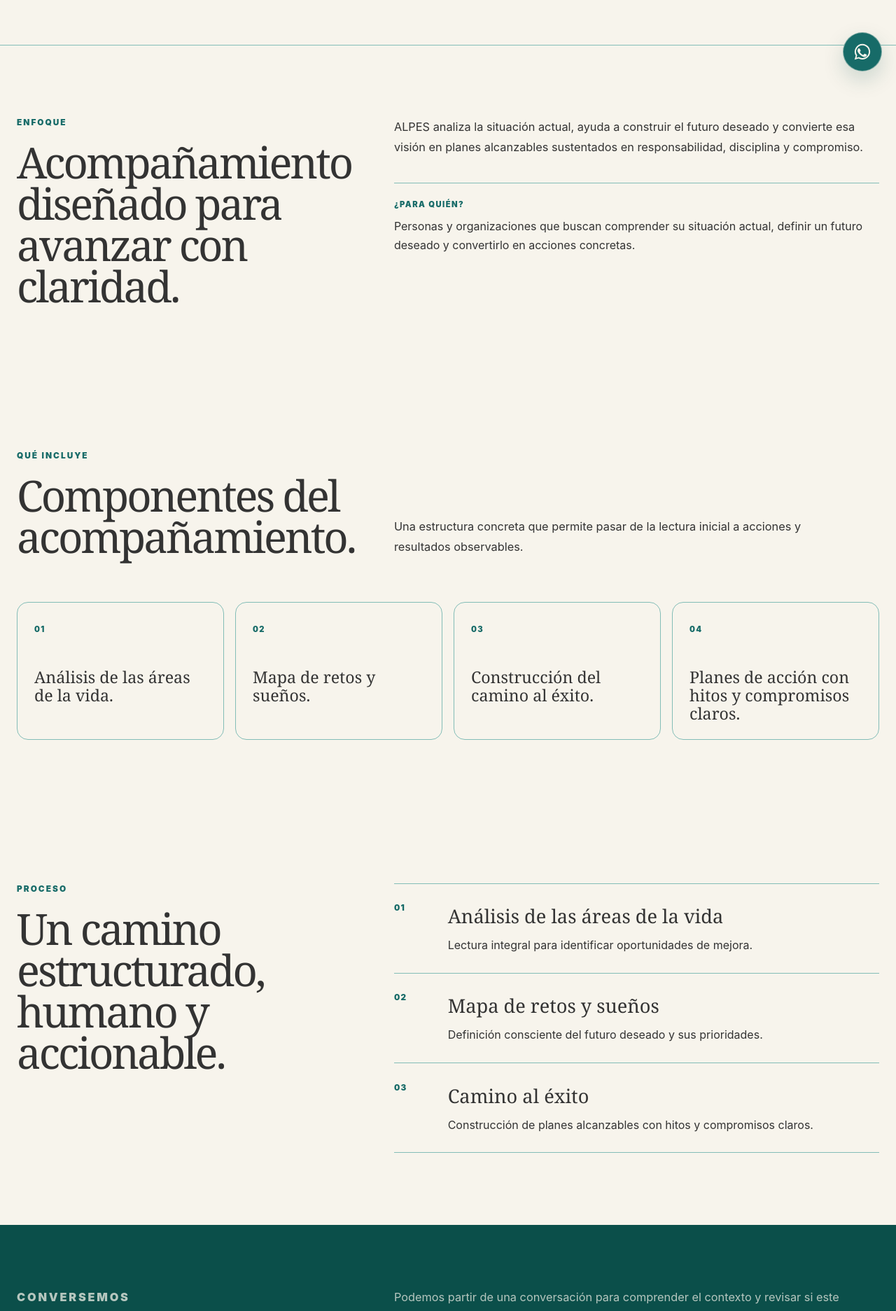
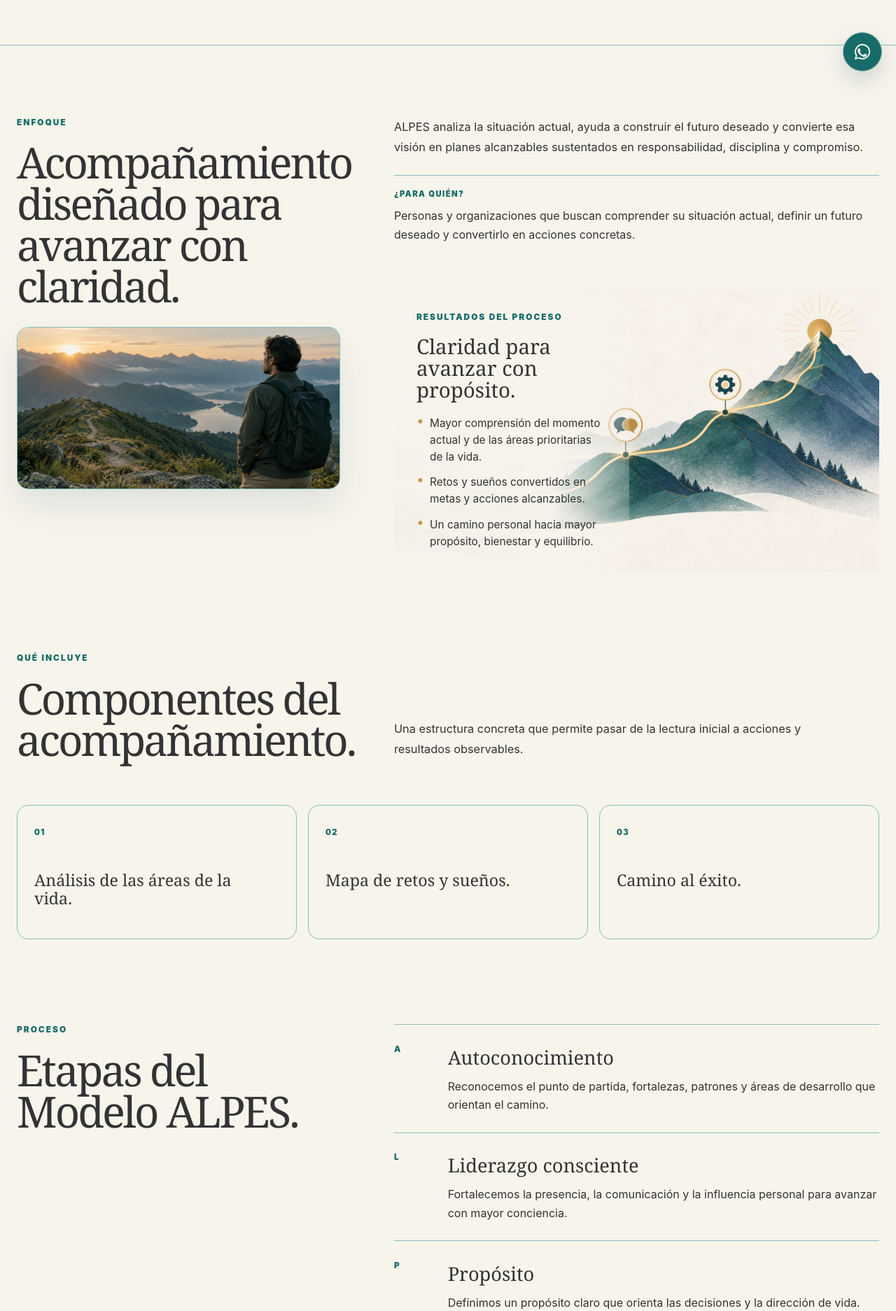
Before and after one commit to CortinezO98/alpes-portal, a Django app: page /modelo-alpes/ in a window 1280 px wide. Shown: the part 678-2551 px from the top of the page at 70% size. Run offline with Django 5.2, Linux system fonts and the light colour scheme.

Commit message:
feat: add ALPES model detail

```diff
--- a/static/css/pages/service-detail-polish.css
+++ b/static/css/pages/service-detail-polish.css
@@ -28,7 +28,8 @@
 
 .service-leadership-figure,
 .service-retirement-figure,
-.service-consulting-figure {
+.service-consulting-figure,
+.service-alpes-figure {
     overflow: hidden;
     margin: 0 0 clamp(1.8rem, 3.5vw, 2.75rem);
     border: 1px solid var(--color-border);
@@ -39,7 +40,8 @@
 
 .service-leadership-figure img,
 .service-retirement-figure img,
-.service-consulting-figure img {
+.service-consulting-figure img,
+.service-alpes-figure img {
     display: block;
     width: 100%;
     aspect-ratio: 16 / 9;
@@ -48,31 +50,51 @@
 }
 
 .service-retirement-figure,
-.service-consulting-figure {
+.service-consulting-figure,
+.service-alpes-figure {
     margin-top: clamp(1.25rem, 2.4vw, 1.8rem);
     margin-bottom: 0;
 }
 
 .service-retirement-figure img,
-.service-consulting-figure img {
+.service-consulting-figure img,
+.service-alpes-figure img {
     aspect-ratio: 2 / 1;
     object-position: 65% 58%;
 }
 
 .service-intro-copy--retirement .service-audience,
-.service-intro-copy--consulting .service-audience {
+.service-intro-copy--consulting .service-audience,
+.service-intro-copy--alpes .service-audience {
     margin-top: 1.5rem;
     padding-top: 1.15rem;
 }
 
 .service-page--retirement .service-intro,
-.service-page--consulting .service-intro {
+.service-page--consulting .service-intro,
+.service-page--alpes .service-intro {
     padding-bottom: clamp(2.5rem, 4vw, 4rem);
 }
 
 .service-page--retirement .service-includes,
-.service-page--consulting .service-includes {
+.service-page--consulting .service-includes,
+.service-page--alpes .service-includes {
     padding-top: clamp(3.25rem, 5vw, 4.75rem);
+}
+
+.service-page--alpes .service-includes {
+    padding-bottom: clamp(2.75rem, 4.5vw, 4.75rem);
+}
+
+.service-page--alpes .service-process {
+    padding-top: clamp(3.25rem, 5vw, 4.75rem);
+    padding-bottom: clamp(3.5rem, 5.5vw, 5.5rem);
+}
+
+@media (min-width: 48rem) {
+    .service-page--alpes .service-includes-grid {
+        grid-template-columns: repeat(3, minmax(0, 1fr));
+    }
 }
 
 .service-page--consulting .service-includes {
@@ -106,7 +128,8 @@
 
 .service-leadership-outcomes,
 .service-retirement-outcomes,
-.service-consulting-outcomes {
+.service-consulting-outcomes,
+.service-alpes-outcomes {
     overflow: hidden;
     position: relative;
     margin-top: clamp(2.6rem, 5vw, 4.25rem);
@@ -116,7 +139,8 @@
 
 .service-leadership-roadmap,
 .service-retirement-roadmap,
-.service-consulting-roadmap {
+.service-consulting-roadmap,
+.service-alpes-roadmap {
     position: absolute;
     inset: 0;
     width: 100%;
@@ -127,7 +151,8 @@
 
 .service-leadership-outcomes-content,
 .service-retirement-outcomes-content,
-.service-consulting-outcomes-content {
+.service-consulting-outcomes-content,
+.service-alpes-outcomes-content {
     position: relative;
     z-index: 1;
     width: min(100%, 21rem);
@@ -139,7 +164,8 @@
 
 .service-leadership-outcomes h3,
 .service-retirement-outcomes h3,
-.service-consulting-outcomes h3 {
+.service-consulting-outcomes h3,
+.service-alpes-outcomes h3 {
     max-width: 18rem;
     margin: .75rem 0 1.25rem;
     color: var(--color-text);
@@ -151,7 +177,8 @@
 
 .service-leadership-outcomes ul,
 .service-retirement-outcomes ul,
-.service-consulting-outcomes ul {
+.service-consulting-outcomes ul,
+.service-alpes-outcomes ul {
     display: grid;
     gap: .8rem;
     margin: 0;
@@ -161,7 +188,8 @@
 
 .service-leadership-outcomes li,
 .service-retirement-outcomes li,
-.service-consulting-outcomes li {
+.service-consulting-outcomes li,
+.service-alpes-outcomes li {
     display: grid;
     grid-template-columns: .7rem 1fr;
     gap: .5rem;
@@ -173,7 +201,8 @@
 
 .service-leadership-outcomes li::before,
 .service-retirement-outcomes li::before,
-.service-consulting-outcomes li::before {
+.service-consulting-outcomes li::before,
+.service-alpes-outcomes li::before {
     content: "•";
     color: var(--color-accent);
     font-size: 1.2rem;
@@ -186,13 +215,16 @@
     .service-retirement-outcomes,
     .service-retirement-outcomes-content,
     .service-consulting-outcomes,
-    .service-consulting-outcomes-content {
+    .service-consulting-outcomes-content,
+    .service-alpes-outcomes,
+    .service-alpes-outcomes-content {
         min-height: 25rem;
     }
 
     .service-leadership-outcomes-content,
     .service-retirement-outcomes-content,
-    .service-consulting-outcomes-content {
+    .service-consulting-outcomes-content,
+    .service-alpes-outcomes-content {
         width: 100%;
         background: linear-gradient(90deg, rgba(247, 244, 236, .96), rgba(247, 244, 236, .62));
     }
--- a/templates/portfolio/service_detail.html
+++ b/templates/portfolio/service_detail.html
@@ -43,7 +43,7 @@
     </div>
 </header>
 
-<main id="inicio"{% if service.number == "01" %} class="service-page--leadership"{% elif service.number == "02" %} class="service-page--retirement"{% elif service.number == "03" %} class="service-page--consulting"{% endif %}>
+<main id="inicio"{% if service.number == "01" %} class="service-page--leadership"{% elif service.number == "02" %} class="service-page--retirement"{% elif service.number == "03" %} class="service-page--consulting"{% elif service.number == "04" %} class="service-page--alpes"{% endif %}>
     <section class="service-hero">
         <div class="public-container service-hero-grid">
             <div class="animate__animated animate__fadeInUp motion-soft">
@@ -85,9 +85,13 @@
                     <figure class="service-consulting-figure">
                         <img src="{% static 'img/organizational-consulting-detail.png' %}" alt="Equipo directivo trabajando en una sesión de consultoría organizacional">
                     </figure>
+                {% elif service.number == "04" %}
+                    <figure class="service-alpes-figure">
+                        <img src="{% static 'img/alpes-purpose-detail.png' %}" alt="Persona contemplando un camino de montaña al amanecer">
+                    </figure>
                 {% endif %}
             </div>
-            <div class="service-intro-copy{% if service.number == "02" %} service-intro-copy--retirement{% elif service.number == "03" %} service-intro-copy--consulting{% endif %}">
+            <div class="service-intro-copy{% if service.number == "02" %} service-intro-copy--retirement{% elif service.number == "03" %} service-intro-copy--consulting{% elif service.number == "04" %} service-intro-copy--alpes{% endif %}">
                 <p>{{ service.description }}</p>
                 <div class="service-audience">
                     <span>¿Para quién?</span>
@@ -132,6 +136,19 @@
                             </ul>
                         </div>
                     </section>
+                {% elif service.number == "04" %}
+                    <section class="service-alpes-outcomes" aria-labelledby="alpes-outcomes-title">
+                        <img class="service-alpes-roadmap" src="{% static 'img/leadership-roadmap.png' %}" alt="Ruta visual para avanzar con propósito, bienestar y equilibrio">
+                        <div class="service-alpes-outcomes-content">
+                            <p class="public-eyebrow">Resultados del proceso</p>
+                            <h3 id="alpes-outcomes-title">Claridad para avanzar con propósito.</h3>
+                            <ul>
+                                <li>Mayor comprensión del momento actual y de las áreas prioritarias de la vida.</li>
+                                <li>Retos y sueños convertidos en metas y acciones alcanzables.</li>
+                                <li>Un camino personal hacia mayor propósito, bienestar y equilibrio.</li>
+                            </ul>
+                        </div>
+                    </section>
                 {% endif %}
             </div>
         </div>
@@ -157,6 +174,12 @@
                     <article><span>07</span><p>Favorece la retención y el desarrollo del talento.</p></article>
                     <article><span>08</span><p>Genera procesos de transformación sostenible.</p></article>
                 </div>
+            {% elif service.number == "04" %}
+                <div class="service-includes-grid">
+                    <article><span>01</span><p>Análisis de las áreas de la vida.</p></article>
+                    <article><span>02</span><p>Mapa de retos y sueños.</p></article>
+                    <article><span>03</span><p>Camino al éxito.</p></article>
+                </div>
             {% else %}
                 <div class="service-includes-grid">
                     {% for item in service.includes %}
@@ -174,7 +197,7 @@
         <div class="public-container service-process-grid">
             <div>
                 <p class="public-eyebrow">Proceso</p>
-                <h2 class="public-section-title">{% if service.number == "01" %}Fases del programa.{% elif service.number == "02" %}Proceso de acompañamiento.{% elif service.number == "03" %}Procesos de mentoría y consultoría.{% else %}Un camino estructurado, humano y accionable.{% endif %}</h2>
+                <h2 class="public-section-title">{% if service.number == "01" %}Fases del programa.{% elif service.number == "02" %}Proceso de acompañamiento.{% elif service.number == "03" %}Procesos de mentoría y consultoría.{% elif service.number == "04" %}Etapas del Modelo ALPES.{% else %}Un camino estructurado, humano y accionable.{% endif %}</h2>
             </div>
             {% if service.number == "01" %}
                 <ol class="service-process-list">
@@ -206,6 +229,14 @@
                     <li><span>5</span><div><h3>Gestión del cambio</h3><p>Acompañamiento para movilizar a las personas durante procesos de transformación.</p></div></li>
                     <li><span>6</span><div><h3>Planeación estratégica de Talento Humano</h3><p>Diseño de prioridades de talento alineadas con los retos estratégicos de la organización.</p></div></li>
                     <li><span>7</span><div><h3>Relaciones laborales y sindicales</h3><p>Orientación para fortalecer relaciones laborales constructivas y sostenibles.</p></div></li>
+                </ol>
+            {% elif service.number == "04" %}
+                <ol class="service-process-list">
+                    <li><span>A</span><div><h3>Autoconocimiento</h3><p>Reconocemos el punto de partida, fortalezas, patrones y áreas de desarrollo que orientan el camino.</p></div></li>
+                    <li><span>L</span><div><h3>Liderazgo consciente</h3><p>Fortalecemos la presencia, la comunicación y la influencia personal para avanzar con mayor conciencia.</p></div></li>
+                    <li><span>P</span><div><h3>Propósito</h3><p>Definimos un propósito claro que orienta las decisiones y la dirección de vida.</p></div></li>
+                    <li><span>E</span><div><h3>Ejecución y equipos</h3><p>Convertimos el propósito en metas, conversaciones y acciones concretas que favorecen el avance propio y la relación con los demás.</p></div></li>
+                    <li><span>S</span><div><h3>Sostenibilidad</h3><p>Consolidamos los avances con seguimiento, hábitos y prácticas que ayudan a sostener el proceso.</p></div></li>
                 </ol>
             {% else %}
                 <ol class="service-process-list">
```
Also changed, not shown: static/img/alpes-purpose-detail.png (added).
